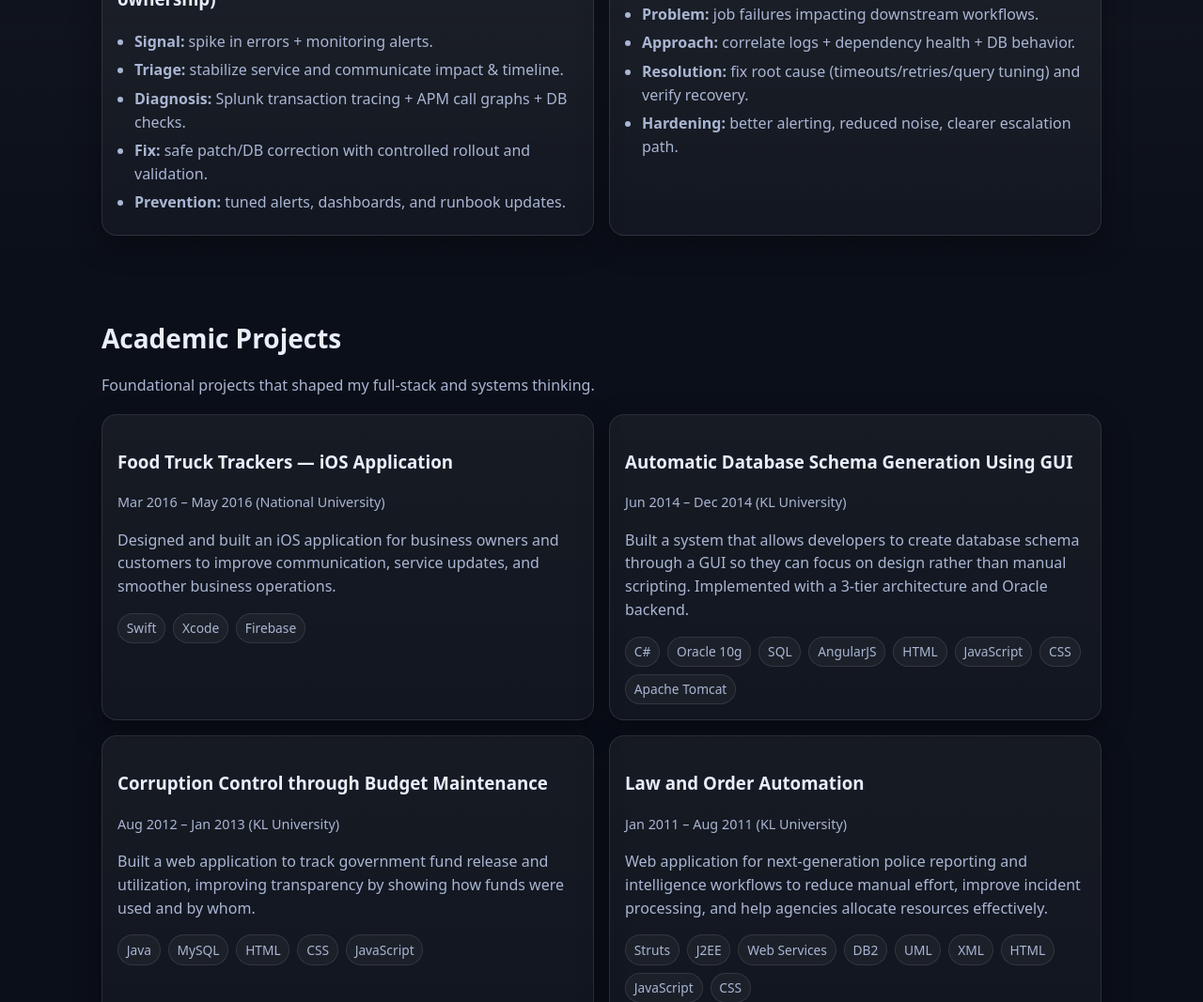
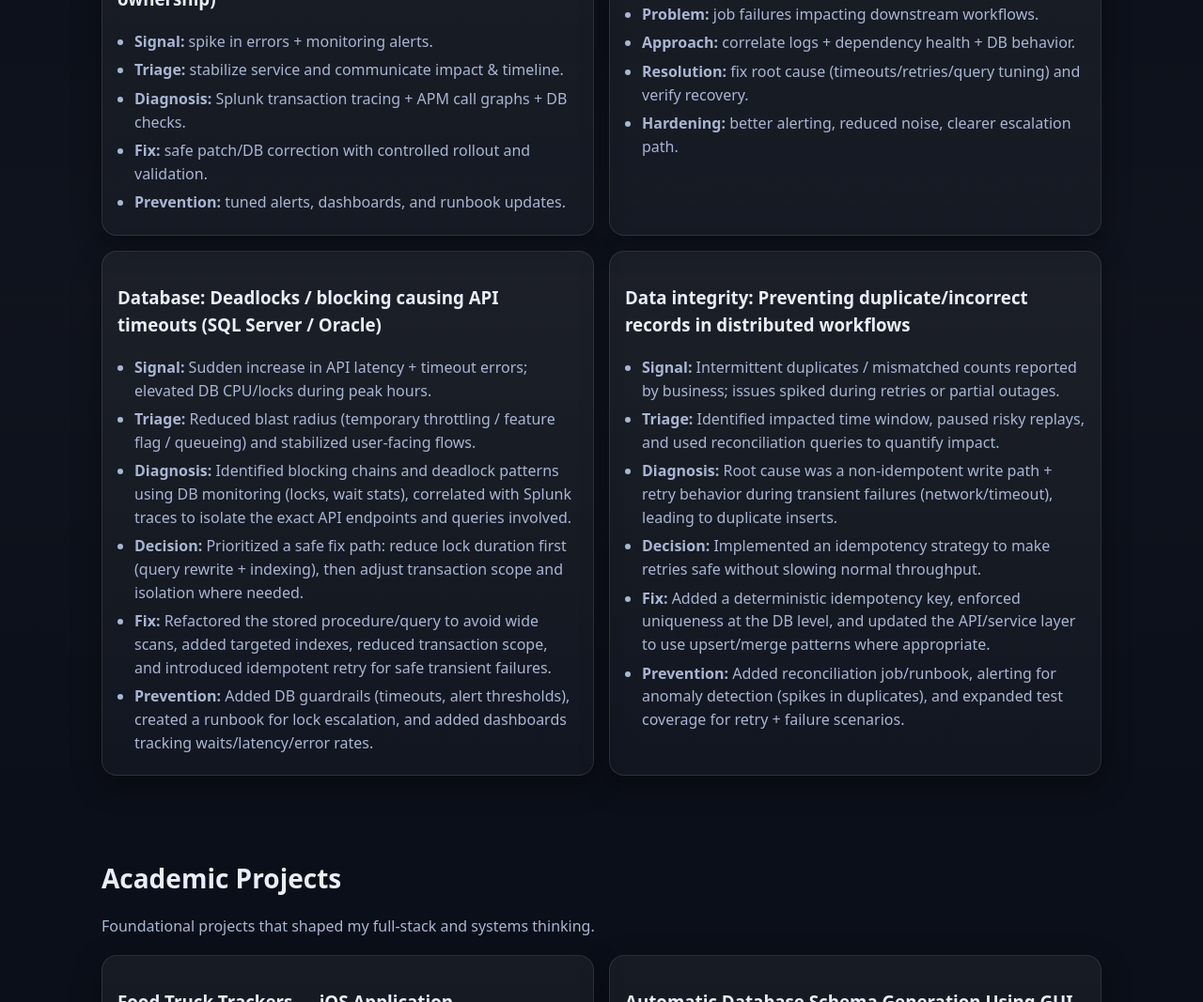
Before and after one commit to saidivya-490/Portfolio, a plain HTML site: page index.html in a window 1280 px wide. Shown: the part 2654-3721 px from the top of the page at 94% size. Drawn offline with Linux system fonts and the light colour scheme.

Commit message:
Update index.html

```diff
--- a/index.html
+++ b/index.html
@@ -232,6 +232,47 @@
             <li><strong>Hardening:</strong> better alerting, reduced noise, clearer escalation path.</li>
           </ul>
         </article>
+
+        <article class="card">
+  <h3>Database: Deadlocks / blocking causing API timeouts (SQL Server / Oracle)</h3>
+  <ul class="bullets">
+    <li><strong>Signal:</strong> Sudden increase in API latency + timeout errors; elevated DB CPU/locks during peak hours.</li>
+    <li><strong>Triage:</strong> Reduced blast radius (temporary throttling / feature flag / queueing) and stabilized user-facing flows.</li>
+    <li><strong>Diagnosis:</strong>
+      Identified blocking chains and deadlock patterns using DB monitoring (locks, wait stats), correlated with Splunk traces to isolate the exact API endpoints and queries involved.
+    </li>
+    <li><strong>Decision:</strong>
+      Prioritized a safe fix path: reduce lock duration first (query rewrite + indexing), then adjust transaction scope and isolation where needed.
+    </li>
+    <li><strong>Fix:</strong>
+      Refactored the stored procedure/query to avoid wide scans, added targeted indexes, reduced transaction scope, and introduced idempotent retry for safe transient failures.
+    </li>
+    <li><strong>Prevention:</strong>
+      Added DB guardrails (timeouts, alert thresholds), created a runbook for lock escalation, and added dashboards tracking waits/latency/error rates.
+    </li>
+  </ul>
+</article>
+
+        <article class="card">
+  <h3>Data integrity: Preventing duplicate/incorrect records in distributed workflows</h3>
+  <ul class="bullets">
+    <li><strong>Signal:</strong> Intermittent duplicates / mismatched counts reported by business; issues spiked during retries or partial outages.</li>
+    <li><strong>Triage:</strong> Identified impacted time window, paused risky replays, and used reconciliation queries to quantify impact.</li>
+    <li><strong>Diagnosis:</strong>
+      Root cause was a non-idempotent write path + retry behavior during transient failures (network/timeout), leading to duplicate inserts.
+    </li>
+    <li><strong>Decision:</strong>
+      Implemented an idempotency strategy to make retries safe without slowing normal throughput.
+    </li>
+    <li><strong>Fix:</strong>
+      Added a deterministic idempotency key, enforced uniqueness at the DB level, and updated the API/service layer to use upsert/merge patterns where appropriate.
+    </li>
+    <li><strong>Prevention:</strong>
+      Added reconciliation job/runbook, alerting for anomaly detection (spikes in duplicates), and expanded test coverage for retry + failure scenarios.
+    </li>
+  </ul>
+</article>
+
       </div>
     </div>
   </section>
```
